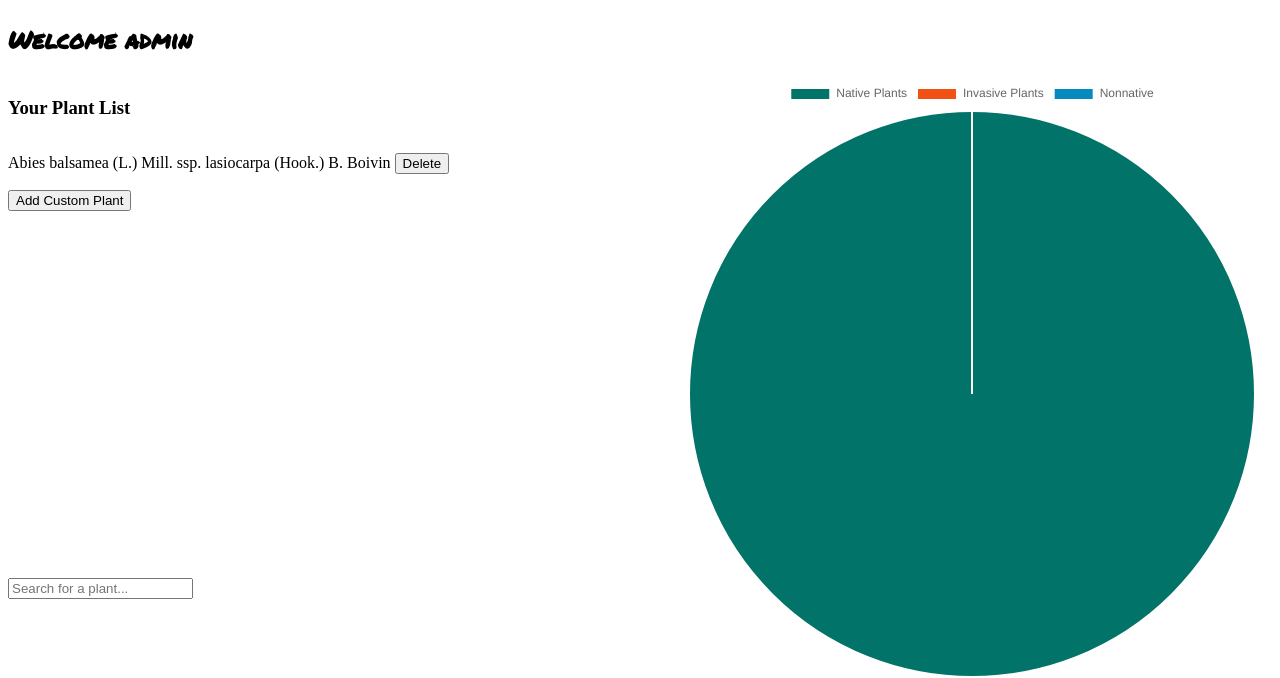
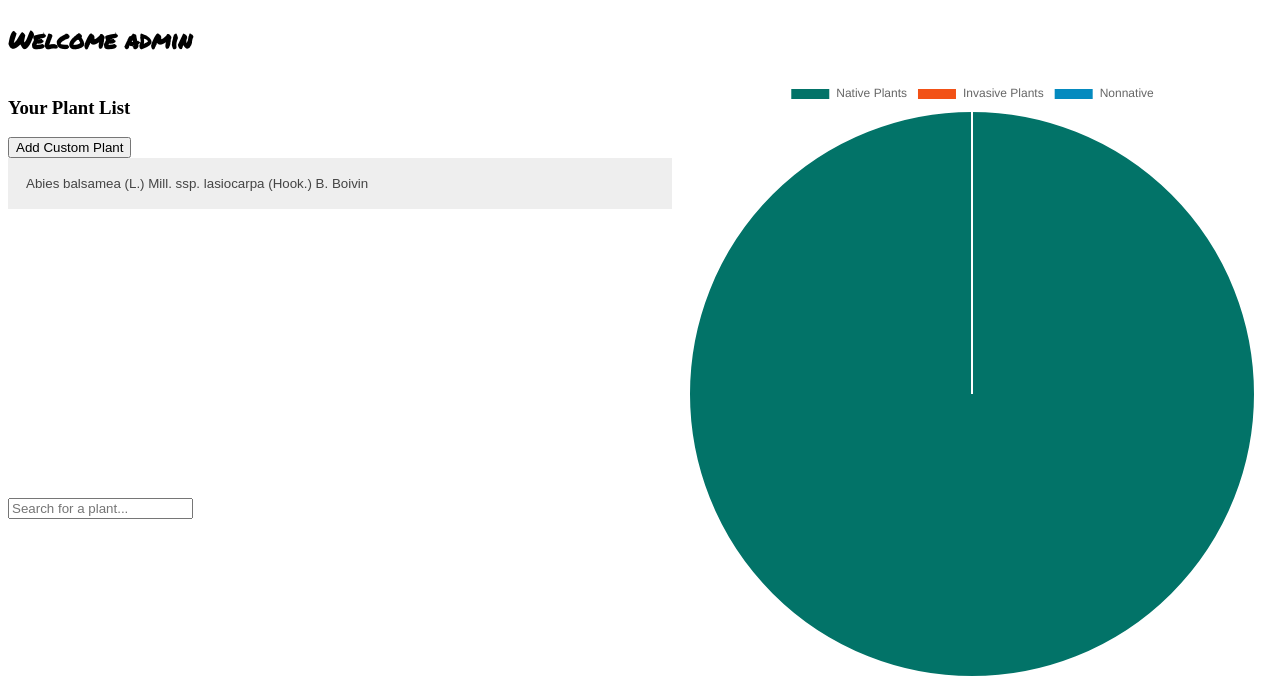
Before and after one commit to botanicalpilot/yards, a Django app: page /profile/ in a window 1280 px wide. Shown: the part 243-921 px from the top of the page. Run offline with Django 3.2, Linux system fonts and the light colour scheme; a user stored in the database is signed in; data comes from the database, SQL or seed files in the repository; both versions use the stored data as it was after the commit.

Commit message:
working on search accordion again

```diff
--- a/static/css/site.css
+++ b/static/css/site.css
@@ -150,11 +150,13 @@ li a:hover {
     font-family: 'Permanent Marker', cursive;
 }
 
+
+
 /* flex container for graph and userPlant list */
 .graphListContainer{
     display: flex;
     flex-direction: row;
-    height: 60vh;
+    height: 400px;
     justify-content: center;
     align-items: stretch;
 }
@@ -172,7 +174,7 @@ li a:hover {
 
 
 
-
+/* add customUserPLant */
 .modal {
     position: fixed;
     left: 0;
@@ -225,7 +227,31 @@ li a:hover {
     transition: visibility 0s linear 0s, opacity 0.25s 0s, transform 0.25s;
 }
 
+ /* Style the buttons that are used to open and close the accordion panel */
+ .accordion {
+    background-color: #eee;
+    color: #444;
+    cursor: pointer;
+    padding: 18px;
+    width: 100%;
+    text-align: left;
+    border: none;
+    outline: none;
+    transition: 0.4s;
+  }
 
+  /* Add a background color to the button if it is clicked on (add the .active class with JS), and when you move the mouse over it (hover) */
+  .active, .accordion:hover {
+    background-color: #ccc;
+  }
+
+  /* Style the accordion panel. Note: hidden by default */
+  .panel {
+    padding: 0 18px;
+    background-color: white;
+    display: none;
+    overflow: hidden;
+  }
 
 
 
--- a/static/js/main.js
+++ b/static/js/main.js
@@ -62,3 +62,24 @@ function WindowOnClick(event) {
 openButton.addEventListener("click", toggleModal);
 closeButton.addEventListener("click", toggleModal);
 window.addEventListener("click", WindowOnClick);
+
+
+// build an accordion
+var acc = document.getElementsByClassName("accordion");
+var i;
+
+for (i = 0; i < acc.length; i++) {
+  acc[i].addEventListener("click", function() {
+    /* Toggle between adding and removing the "active" class,
+    to highlight the button that controls the panel */
+    this.classList.toggle("active");
+
+    /* Toggle between hiding and showing the active panel */
+    var panel = this.nextElementSibling;
+    if (panel.style.display === "block") {
+      panel.style.display = "none";
+    } else {
+      panel.style.display = "block";
+    }
+  });
+}
--- a/templates/profile.html
+++ b/templates/profile.html
@@ -29,14 +29,20 @@
      <!-- userPlant list -->
     <div class="userPlantListDisplay">
         <h3 id="userPlantListTitle">Your Plant List</h3>
+        <button type="button" id="customPlantBtn">Add Custom Plant</button>
         <ul>
             {% for plant in userPlants %}
-                <p>{{ plant.scientificNameAuthor }} <button onclick="location.href='http://127.0.0.1:8000/{{ plant.id }}/delete'">Delete</button></p>
+                <button class="accordion">{{ plant.scientificNameAuthor }}</button>
+                <div class="panel">
+                    <p>Common Name: {{plant.nationalCommonName}}</p>
+                    <p>Native State: {{plant.nativeState}}</p>
+                    <p>Invasive Status: {{plant.isInvasive}}</p>
+
+                    <button onclick="location.href='http://127.0.0.1:8000/{{ plant.id }}/delete'">Delete</button>
+                </div><br>
             {% endfor %}
         </ul>
 
-
-    <button type="button" id="customPlantBtn">Add Custom Plant</button>
     <!-- customUserPlantForm -->
     <div id="customUserPlantModal" class="modal">
         <div class="modal-content">
@@ -66,6 +72,7 @@
 
 
 <!-- new content with vue -->
+<div class="expand">
     <div class="APIDynamicSearch">
         <h2 id="plantStateSearch">{{ user.location }}</h2>
         <div id="searchAPI">
@@ -85,6 +92,7 @@
                     </tr>
                 </template>
             </ul>
+        </div>
     </div>
 </div>
 
```
Also changed, not shown: db.sqlite3. Lines whose indentation alone changed are shown as unchanged.
